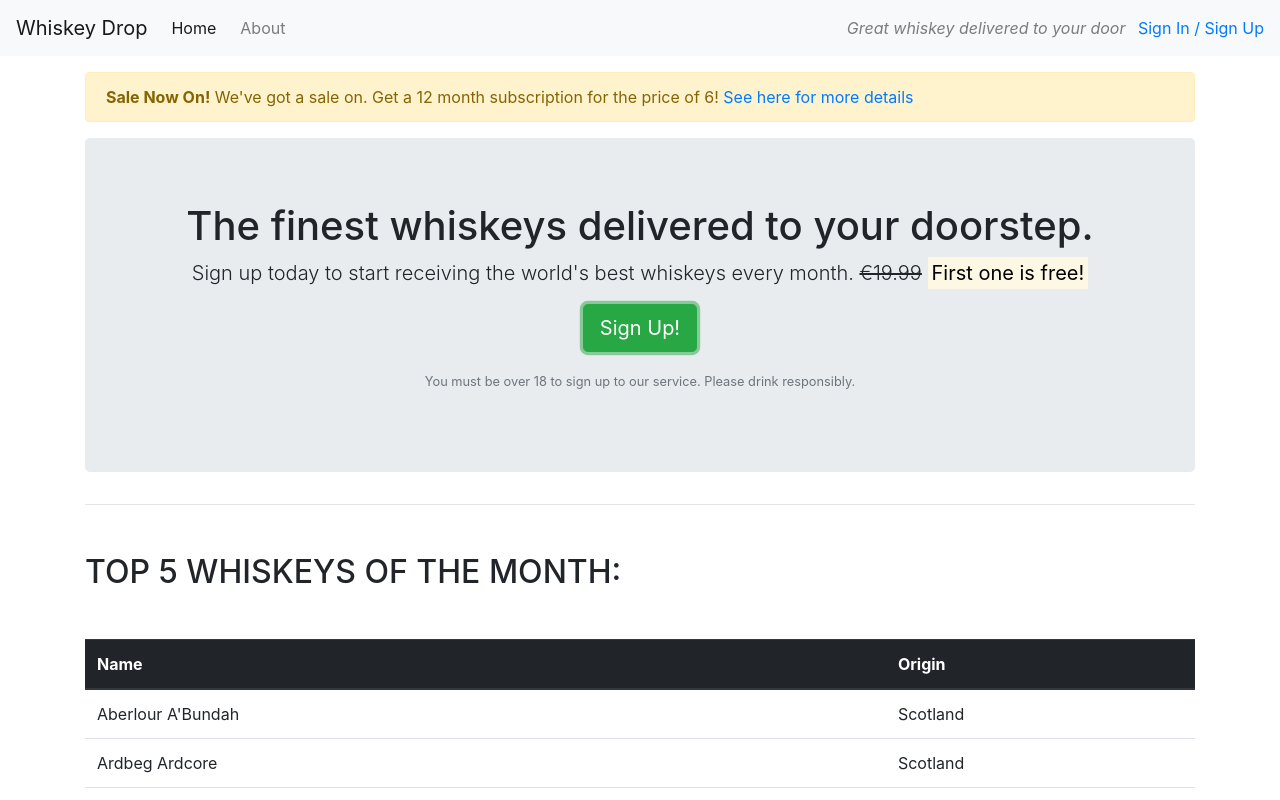
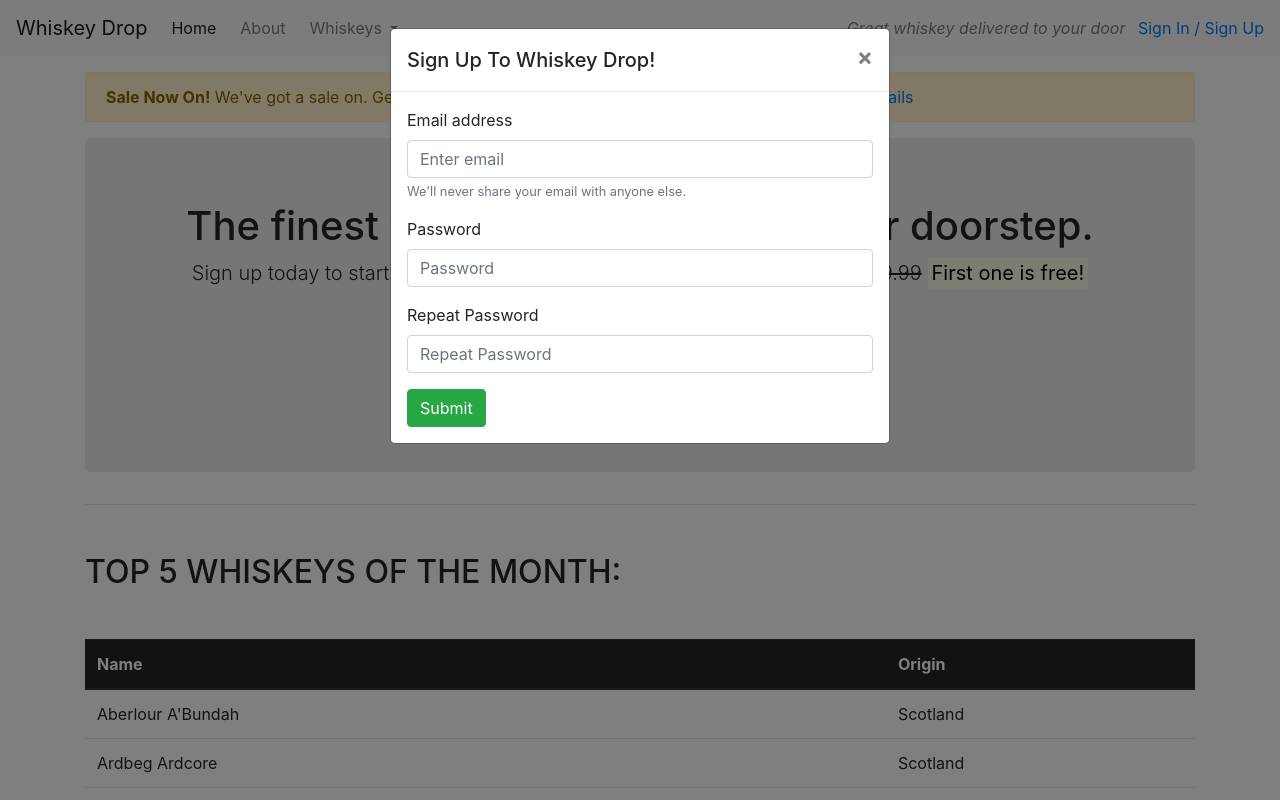
Before and after one commit to Maurizio-GitHub/bootstrap, a plain HTML site: page index.html in a window 1280 px wide. Both pictures are taken after a click on the button "Sign Up!". Shown: the top 800 px of the page. Drawn offline with nearby package versions, Linux system fonts and the light colour scheme.

Commit message:
Feat: added Bootstrap-based modal and a few page enhancements

```diff
--- a/index.html
+++ b/index.html
@@ -6,64 +6,90 @@
     <!-- The following tag tells the browser how to respond to different resolutions, particularly mobile ones -->
     <meta name="viewport" content="width=device-width, initial-scale=1.0">
     <title>Whiskey Drop | Taste a new whiskey every month</title>
+    <!-- All of the styles for the page come directly from Bootstrap classes -->
     <link rel="stylesheet" href="https://maxcdn.bootstrapcdn.com/bootstrap/4.1.3/css/bootstrap.min.css">
+    <!-- Font Awesome has been used to pick out a few nice icons -->
     <link rel="stylesheet" href="https://use.fontawesome.com/releases/v5.6.1/css/all.css"
         integrity="sha384-gfdkjb5BdAXd+lj+gudLWI+BXq4IuLW5IT+brZEZsLFm++aCMlF1V92rMkPaX4PP" crossorigin="anonymous">
 </head>
 
 <body>
 
-    <!-- "navbar", "navbar-light" and "bg-light" are built-in Bootstrap classes providing light-colored theme and light-colored background -->
+    <!-- "navbar", "navbar-light" and "bg-light" provide light-colored theme and light-colored background for the navigation bar -->
     <nav class="navbar navbar-light bg-light navbar-expand-sm">
-    <!-- "navbar" is fluid by default, so we do not need to add a container. We only need to add "navbar-expand-sm" for proper responsiveness -->
+    <!-- "navbar" is fluid by default: no container needs to be added; "navbar-expand-sm" has been added for proper responsiveness -->
         <a href="/" class="navbar-brand">Whiskey Drop</a>
-        <!-- "navbar-nav" and "mr-auto" are built-in Bootstrap classes pushing the element of our menu over to the left -->
-        <ul class="navbar-nav mr-auto">
-            <!-- "nav-item" and "mr-2" are built-in Bootstrap classes giving the links a little bit of right-hand spacing -->
-            <li class="active nav-item mr-2"><a class="nav-link" href="/">Home</a></li>
-            <li class="nav-item mr-2"><a class="nav-link" href="">About</a></li>
-            <!-- "d-block" and "d-sm-none" are built-in Bootstrap classes setting the content to only be displayed on mobile devices -->
-            <li class="nav-item mr-2 d-block d-sm-none"><a class="nav-link" href="">Sign In / Sign Up</a></li>
-        </ul>
 
-        <!-- "d-none" and "d-md-block" are built-in Bootstrap classes setting the content to only be displayed on medium-sized screens and above -->
+        <!-- "ml-auto" pushes the content over to the right; "data-toggle" attribute makes this button a trigger for a collapsible element -->
+        <button class="navbar-toggler ml-auto" type="button" data-toggle="collapse" data-target="#navbarNavDropdown" aria-controls="navbarNavDropdown" aria-expanded="false"
+            aria-label="Toggle navigation">
+            <!-- "navbar-toggler-icon" provides the three bar icon for the button -->
+            <span class="navbar-toggler-icon"></span>
+        </button>
+
+        <!-- The id "navbarNavDropdown" matches the id of the data-target attribute set in the button above -->
+        <div class="collapse navbar-collapse" id="navbarNavDropdown">
+        <!-- "navbar-nav" and "mr-auto" push the menu element over to the left -->
+            <ul class="navbar-nav mr-auto">
+                <!-- "nav-item" and "mr-2" give the links a little bit of right-hand spacing -->
+                <li class="active nav-item mr-2"><a class="nav-link" href="/">Home</a></li>
+                <li class="nav-item mr-2"><a class="nav-link" href="">About</a></li>
+                <!-- "nav-item dropdown" enables a second-level dropdown menu, just inside this same list -->
+                <li class="nav-item dropdown">
+                    <a class="nav-link dropdown-toggle" href="#" id="navbarDropdownMenuLink" role="button" data-toggle="dropdown" aria-haspopup="true"
+                        aria-expanded="false">Whiskeys
+                    </a>
+                    <!-- "navbarDropdownMenuLink" matches the id of the anchor element above -->
+                    <div class="dropdown-menu" aria-labelledby="navbarDropdownMenuLink">
+                        <a class="dropdown-item" href="#">Irish</a>
+                        <a class="dropdown-item" href="#">Scotch</a>
+                        <a class="dropdown-item" href="#">Japanese</a>
+                        <a class="dropdown-item" href="#">American</a>
+                    </div>
+                </li>
+                <!-- "d-block" and "d-sm-none" set the content to only be displayed on mobile devices -->
+                <li class="nav-item mr-2 d-block d-sm-none"><a class="nav-link" href="">Sign In / Sign Up</a></li>
+            </ul>
+        </div>
+
+        <!-- "d-none" and "d-md-block" set the content to only be displayed on medium-sized screens and above -->
         <div class="d-none d-md-block">
-            <!-- "navbar-text", "my-auto" and "mr-2" are built-in Bootstrap classes giving an automatic top and bottom margin as well as a bit of spacing on the right -->
+            <!-- "navbar-text", "my-auto" and "mr-2" give an automatic top and bottom margin as well as a little bit of spacing on the right -->
             <p class="navbar-text my-auto mr-2"><em>Great whiskey delivered to your door</em></p>
             <a href="/login">Sign In / Sign Up</a>
         </div>
     </nav>
 
-    <!-- "container" and "mt-3" are built-in Bootstrap classes creating a single centered column down the page and giving a top margin to our container -->
+    <!-- "container" and "mt-3" create a single centered column down the page and give a top margin to our container -->
     <article class="container mt-3">
-        <!-- "d-none" and "d-sm-inline" are built-in Bootstrap classes hiding this <div> on mobiles -->
+        <!-- "d-none" and "d-sm-inline" hide this division on mobile devices -->
         <div class="row d-none d-sm-block">
             <!-- At this writing, for responsiveness with Bootstrap, a "col-x" class must always be the direct child of a "row" class -->
             <div class="col-12">
-                <!-- "alert" and "alert-warning" are built-in Bootstrap classes rendering a yellow warning-area -->
+                <!-- "alert" and "alert-warning" render a yellow warning-area -->
                 <div class="alert alert-warning">
                     <strong>Sale Now On!</strong> We've got a sale on. Get a 12 month subscription for the price of 6! <a href="">See here for more details</a>
                 </div>
             </div>
         </div>
-        <!-- "jumbotron" and "text-center" are built-in Bootstrap classes making our callout section really stand out and centering its text -->
+        <!-- "jumbotron" and "text-center" make our callout section really stand out and center its text -->
         <section class="callout jumbotron text-center">
-            <!-- "row" is a class used by Bootstrap to trigger the grid-based layout -->
+            <!-- "row" triggers the grid-based layout -->
             <div class="row">
                 <!-- At this writing, for responsiveness with Bootstrap, a "col-x" class must always be the direct child of a "row" class -->
                 <div class="col-12">
                     <h1>The finest whiskeys delivered to your doorstep.</h1>
-                    <!-- "lead" is a built-in Bootstrap class makeing the byline matching the heading style -->
+                    <!-- "lead" make the byline matching the heading style -->
                     <p class="lead">Sign up today to start receiving the world's best whiskeys every month.
-                        <!-- "d-none" and "d-sm-inline" are built-in Bootstrap classes hiding the struck out text on mobile devices -->
+                        <!-- "d-none" and "d-sm-inline" hide the struck out text on mobile devices -->
                         <s class="d-none d-sm-inline">€19.99</s>
                         <!-- Putting <br> inside <span> and making <span> only visible on mobiles ensures that the highlighted text always goes on a line of its own -->
                         <span class="d-inline d-sm-none"><br></span>
                         <strong><mark>First one is free!</mark></strong>
                     </p>
-                    <!-- "btn", "btn-lg" and "btn-success" are built-in Bootstrap classes making buttons large, green and properly styled -->
-                    <p><button class="btn btn-lg btn-success">Sign Up!</button></p>
-                    <!-- "text-muted" is a built-in Bootstrap class rendering the text a little bit lighter -->
+                    <!-- "btn", "btn-lg" and "btn-success" make buttons large, green and properly styled; "signUpModal" refers to the modal coded at the bottom -->
+                    <p><button class="btn btn-lg btn-success" data-toggle="modal" data-target="#signUpModal">Sign Up!</button></p>
+                    <!-- "text-muted" renders the text a little bit lighter -->
                     <p class="text-muted"><small>You must be over 18 to sign up to our service. Please drink responsibly.</small></p>
                 </div>
             </div>
@@ -72,11 +98,11 @@
         <hr>
 
         <section class="monthly-favorites">
-            <!-- "text-uppercase" and "my-5" are built-in Bootstrap classes makeing the text uppercase and providing more vertical space -->
+            <!-- "text-uppercase" and "my-5" make the text uppercase and provide more vertical space -->
             <h2 class="text-uppercase my-5">Top 5 Whiskeys of the Month:</h2>
-            <!-- "table" and "table-hover" are built-in Bootstrap classes enabling a hover state on table rows -->
+            <!-- "table" and "table-hover" enable a hover state on table rows -->
             <table class="table table-hover">
-                <!-- "thead-dark" is a built-in Bootstrap class rendering table headers dark gray -->
+                <!-- "thead-dark" renders table headers dark gray -->
                 <thead class="thead-dark">
                     <tr>
                         <th scope="col">Name</th>
@@ -109,26 +135,26 @@
         </section>
 
         <section class="quotes">
-            <!-- "row" is a class used by Bootstrap to trigger the grid-based layout -->
+            <!-- "row" triggers the grid-based layout -->
             <div class="row">
                 <!-- At this writing, for responsiveness, a "col-x" class must always be the direct child of a "row" class; "my-5" gives more vertical space -->
                 <div class="col-12 my-5">
-                    <!-- "text-uppercase" is a built-in Bootstrap class making the text uppercase -->
+                    <!-- "text-uppercase" makes the text uppercase -->
                     <h2 class="text-uppercase">Quotes:</h2>
                 </div>
             </div>
-            <!-- "row" is a class used by Bootstrap to trigger the grid-based layout  -->
+            <!-- "row" triggers the grid-based layout -->
             <div class="row">
-                <!-- "col-12" occupies the full grid length, "col-md-6" sets contents to occupy half full-length on medium screens -->
+                <!-- "col-12" occupies the grid full length; "col-md-6" sets contents to occupy half of the grid full length on medium screens -->
                 <div class="col-12 col-md-6">
                     <div class="media">
-                        <!-- "d-none" and "d-sm-block" are built-in Bootstrap classes hiding this <div> on mobiles -->
+                        <!-- "d-none" and "d-sm-block" hide this division on mobile devices -->
                         <div class="d-none d-sm-block">
-                            <!-- "rounded-circle" and "mr-3" are built-in Bootstrap classes giving images a nice circular border and a bit of spacing on the right-hand side -->
+                            <!-- "rounded-circle" and "mr-3" give images a nice circular border and a bit of spacing on the right-hand side -->
                             <img src="assets/images/girl-image.webp" class="rounded-circle mr-3" height=100 width=100 alt="Girl quoting">
                         </div>
                         <div class="media-body">
-                            <!-- "blockquote" is a built-in Bootstrap class providing some styling for quotes -->
+                            <!-- "blockquote" provides some styling for quotes -->
                             <blockquote class="blockquote">
                                 <p>I've been introduced to more than 10 great international whiskeys I never knew about.</p>
                                 <footer>Jane Doe on <cite title="Twitter">Twitter</cite></footer>
@@ -136,19 +162,19 @@
                         </div>
                     </div>
                 </div>
-                <!-- "col-12" occupies the full grid length, "col-md-6" sets contents to occupy half full-length on medium screens -->
+                <!-- "col-12" occupies the grid full length; "col-md-6" sets contents to occupy half of the grid full length on medium screens -->
                 <div class="col-12 col-md-6">
                     <div class="media">
-                        <!-- "d-none" and "d-sm-block" are built-in Bootstrap classes hiding this <div> on mobiles -->
+                        <!-- "d-none" and "d-sm-block" hide this division on mobile devices -->
                         <div class="d-none d-sm-block">
-                            <!-- "rounded-circle" and "mr-3" are built-in Bootstrap classes giving images a nice circular border and a bit of spacing on the right-hand side -->
+                            <!-- "rounded-circle" and "mr-3" give images a nice circular border and a bit of spacing on the right-hand side -->
                             <img src="assets/images/guy-image.webp" class="rounded-circle mr-3" height=100 width=100 alt="Guy quoting">
                         </div>
                         <div class="media-body">
-                            <!-- "blockquote" is a built-in Bootstrap class providing some styling for quotes -->
+                            <!-- "blockquote" provides some styling for quotes -->
                             <blockquote class="blockquote">
                                 <p>I haven't been sober for months!</p>
-                                <footer>Jane Doe on <cite title="Twitter">Twitter</cite></footer>
+                                <footer>John Smith on <cite title="Twitter">Twitter</cite></footer>
                             </blockquote>
                         </div>
                     </div>
@@ -159,43 +185,43 @@
         <hr>
 
         <section class="features">
-            <!-- "row" is a class used by Bootstrap to trigger the grid-based layout -->
+            <!-- "row" triggers the grid-based layout -->
             <div class="row">
                 <!-- At this writing, for responsiveness, a "col-x" class must always be the direct child of a "row" class; "my-5" gives more vertical space -->
                 <div class="col-12 my-5">
-                    <!-- "text-uppercase" is a built-in Bootstrap class making the text uppercase -->
+                    <!-- "text-uppercase" makes the text uppercase -->
                     <h2 class="text-uppercase">Features:</h2>
                 </div>
             </div>
-            <!-- "row" is a class used by Bootstrap to trigger the grid-based layout -->
+            <!-- "row" triggers the grid-based layout -->
             <div class="row">
-                <!-- "col-12" occupies the full grid length, "col-md-6" occupies half full-length on medium screens, "col-lg-4" occupies 1/3 of the grid on large screens -->
+                <!-- "col-12" is the full length, "col-md-6" is half of the grid full length on medium screens, "col-lg-4" is 1/3 of the grid full lenght on large screens -->
                 <div class="col-12 col-md-6 col-lg-4">
                     <div class="feature">
-                        <!-- "badge" and "badge-success" are built-in Bootstrap classes showcasing a green badge -->
+                        <!-- "badge" and "badge-success" render a green badge -->
                         <h3><i class="fas fa-gift d-none d-sm-inline"></i> Feature 1 <span class="badge badge-success">New!</span></h3>
                         <p>Lorem ipsum dolor sit amet, consectetur adipiscing elit, sed do eiusmod tempor incididunt ut labore et dolore magna aliqua. Ut enim ad minim veniam, quis nostrud exercitation ullamco laboris nisi ut aliquip ex ea commodo consequat.</p>
-                        <!-- "btn", "btn-sm" and "btn-light" are built-in Bootstrap classes making buttons small and soberly styled -->
+                        <!-- "btn", "btn-sm" and "btn-light" make buttons small and soberly styled -->
                         <p><a class="btn btn-sm btn-light" href="">Read More</a></p>
                     </div>
                 </div>
-                <!-- "col-12" occupies the full grid length, "col-md-6" occupies half full-length on medium screens, "col-lg-4" occupies 1/3 of the grid on large screens -->
+                <!-- "col-12" is the full length, "col-md-6" is half of the grid full length on medium screens, "col-lg-4" is 1/3 of the grid full lenght on large screens -->
                 <div class="col-12 col-md-6 col-lg-4">
                     <div class="feature">
-                        <!-- "d-none" and "d-sm-inline" are built-in Bootstrap classes hiding these Font Awesome icons on mobiles -->
+                        <!-- "d-none" and "d-sm-inline" hide these Font Awesome icons on mobile devices -->
                         <h3><i class="fas fa-credit-card d-none d-sm-inline"></i> Feature 2</h3>
                         <p>Lorem ipsum dolor sit amet, consectetur adipiscing elit, sed do eiusmod tempor incididunt ut labore et dolore magna aliqua. Ut enim ad minim veniam, quis nostrud exercitation ullamco laboris nisi ut aliquip ex ea commodo consequat.</p>
-                        <!-- "btn", "btn-sm" and "btn-light" are built-in Bootstrap classes making buttons small and soberly styled -->
+                        <!-- "btn", "btn-sm" and "btn-light" make buttons small and soberly styled -->
                         <p><a class="btn btn-sm btn-light" href="">Read More</a></p>
                     </div>
                 </div>
-                <!-- "col-12" occupies the full grid length, "d-md-none" hides content on medium screens, "d-lg-block" and "col-lg-4" make it visible again on large screens -->
+                <!-- "col-12" is the full length, "d-md-none" hides content on medium screens, "d-lg-block" and "col-lg-4" make content visible again on large screens -->
                 <div class="col-12 d-md-none d-lg-block col-lg-4">
                     <div class="feature">
-                        <!-- "d-none" and "d-sm-inline" are built-in Bootstrap classes hiding these Font Awesome icons on mobiles -->
+                        <!-- "d-none" and "d-sm-inline" hide these Font Awesome icons on mobiles -->
                         <h3><i class="fas fa-times-circle d-none d-sm-inline"></i> Feature 3</h3>
                         <p>Lorem ipsum dolor sit amet, consectetur adipiscing elit, sed do eiusmod tempor incididunt ut labore et dolore magna aliqua. Ut enim ad minim veniam, quis nostrud exercitation ullamco laboris nisi ut aliquip ex ea commodo consequat.</p>
-                        <!-- "btn", "btn-sm" and "btn-light" are built-in Bootstrap classes making buttons small and soberly styled -->
+                        <!-- "btn", "btn-sm" and "btn-light" make buttons small and soberly styled -->
                         <p><a class="btn btn-sm btn-light" href="">Read More</a></p>
                     </div>
                 </div>
@@ -204,6 +230,45 @@
 
     </article>
 
+    <!-- The modal dialog captures the entire screen, so it needs to be a top-level element in the body; "signUpModal" is the reference id for the "Sign Up!" button -->
+    <div class="modal" tabindex="-1" role="dialog" id="signUpModal">
+        <div class="modal-dialog" role="document">
+            <div class="modal-content">
+
+                <div class="modal-header">
+                    <h5 class="modal-title">Sign Up To Whiskey Drop!</h5>
+                    <button type="button" class="close" data-dismiss="modal" aria-label="Close">
+                        <span aria-hidden="true">&times;</span>
+                    </button>
+                </div>
+
+                <div class="modal-body">
+                    <form>
+                        <div class="form-group">
+                            <label for="exampleInputEmail1">Email address</label>
+                            <input type="email" class="form-control" id="exampleInputEmail1" aria-describedby="emailHelp" placeholder="Enter email">
+                            <small id="emailHelp" class="form-text text-muted">We'll never share your email with anyone else.</small>
+                        </div>
+                        <div class="form-group">
+                            <label for="password">Password</label>
+                            <input type="password" class="form-control" id="password" placeholder="Password">
+                        </div>
+                        <div class="form-group">
+                            <label for="repeatPassword">Repeat Password</label>
+                            <input type="password" class="form-control" id="repeatPassword" placeholder="Repeat Password">
+                        </div>
+                        <button type="submit" class="btn btn-success">Submit</button>
+                    </form>
+                </div>
+
+            </div>
+        </div>
+    </div>
+
+    <script src="https://code.jquery.com/jquery-3.3.1.slim.min.js" integrity="sha384-q8i/X+965DzO0rT7abK41JStQIAqVgRVzpbzo5smXKp4YfRvH+8abtTE1Pi6jizo" crossorigin="anonymous"></script>
+    <script src="https://cdnjs.cloudflare.com/ajax/libs/popper.js/1.14.3/umd/popper.min.js" integrity="sha384-ZMP7rVo3mIykV+2+9J3UJ46jBk0WLaUAdn689aCwoqbBJiSnjAK/l8WvCWPIPm49" crossorigin="anonymous"></script>
+    <script src="https://stackpath.bootstrapcdn.com/bootstrap/4.1.3/js/bootstrap.min.js" integrity="sha384-ChfqqxuZUCnJSK3+MXmPNIyE6ZbWh2IMqE241rYiqJxyMiZ6OW/JmZQ5stwEULTy" crossorigin="anonymous"></script>
+
 </body>
 
 </html>
```
Also changed, not shown: assets/images/whiskey-background.webp (added).
